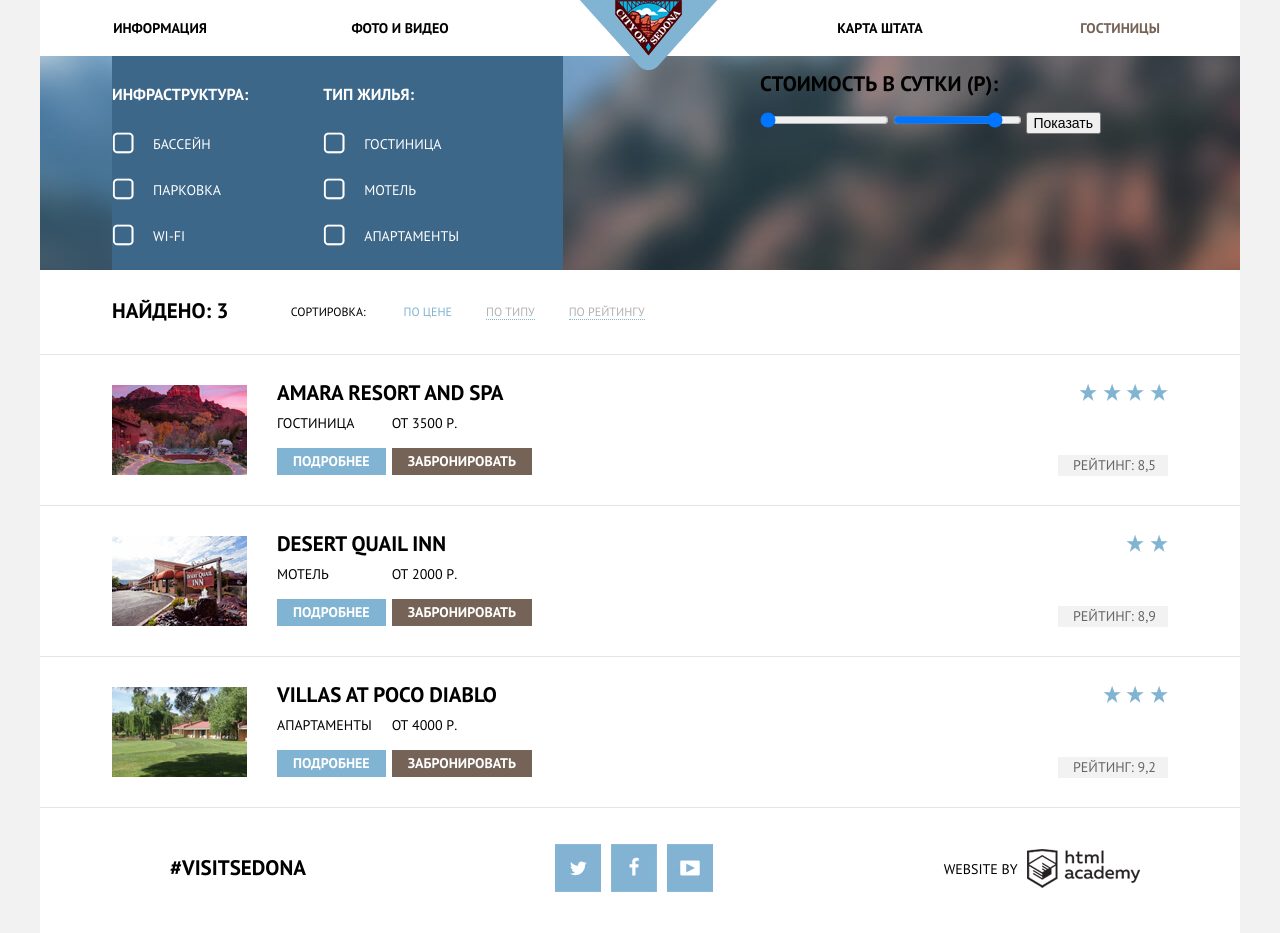
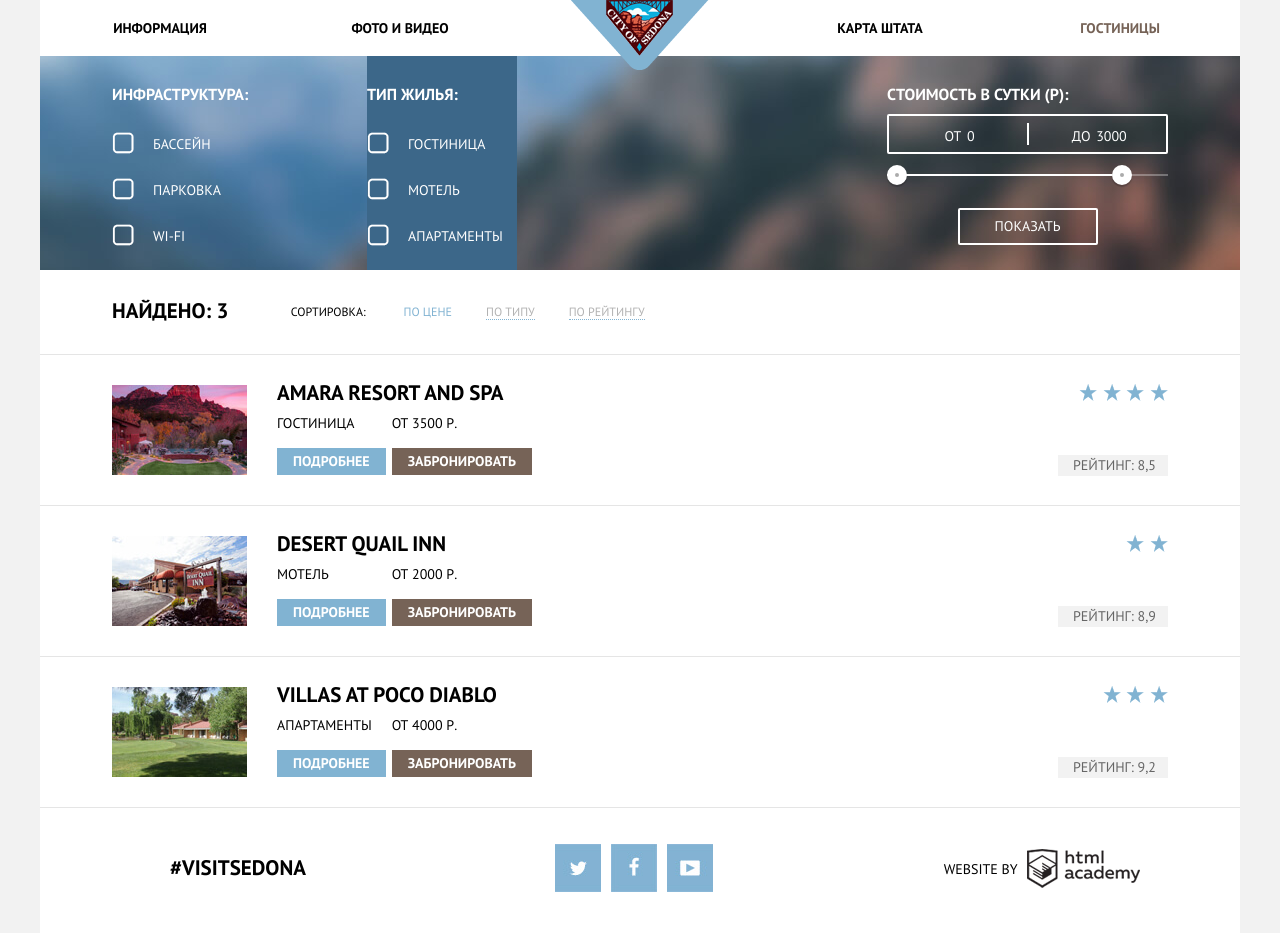
Before and after one commit to unidentified-raccoon/253889-sedona, a plain HTML site: page catalog.html in a window 1280 px wide. Drawn offline with Linux system fonts and the light colour scheme.

Commit message:
dobavila filtr v catalog. podognala vertikalnie razmeri blizhe k maketu. ispravila formu na glavnoi i beluu masku v hero

```diff
--- a/catalog.html
+++ b/catalog.html
@@ -46,7 +46,6 @@
                 			wi-fi
 	    				</label>
 					</div>
-				</div>
 					<div class="filter-house-type">
 						<h2>Тип жилья:</h2>
 	    				<label class="filter-checkbox">
@@ -66,15 +65,20 @@
 	    				</label>
 					</div>
 					<div class="price-filter">
-					<h2>Стоимость в сутки (р):</h2>
-					<div class="price-range-table"></div>
-					<label class="price-min">
-						<input type="range" min="0" max="3600" step="100" value="0">
-					</label>
-					<label class="price-max">
-						<input type="range" min="0" max="3600" step="100" value="3000">
-					</label>
-					<input class="btn" type="submit" value="Показать">
+						<div class="price-filter-name">Стоимость в сутки (р):</div>
+						<div class="price-controls">
+							<label class="min-price">от <input type="text" name="min-price" value="0"></label>
+							<label class="max-price">до <input type="text" name="max-price" value="3000"></label>
+						</div>
+						<div class="range-controls">
+							<div class="scale">
+								<div class="bar"></div>
+							</div>
+							<div class="range-toggle range-toggle-min"></div>
+							<div class="range-toggle range-toggle-max"></div>
+						</div>
+						<button class="btn-price-filter" type="submit">Показать</button>
+					</div>
 				</div>
 			</section>
 <!--search-results-->
--- a/css/style.css
+++ b/css/style.css
@@ -26,10 +26,10 @@
 .logo-main {
   position: absolute;
   top: 0;
-  left: 45%;
+  left: 50%;
   width: 138px;
   height: 70px;
-  margin-left: 50%;
+  transform:translateX(-69px);
 }
 
 /*меню навигации*/
@@ -84,8 +84,8 @@
   width: 20%;
 }
 
-.navigation-main li:nth-child(3) {
-  margin-left: 20%;
+.navigation-main li:nth-child(2) {
+  margin-right: 20%;
 }
 
 .logo-main {
@@ -104,7 +104,7 @@
 
 .hero {
   min-height: 642px;
-  padding-top: 70px;
+  padding-top: 75px;
   background: rgb(87,158,217) url('../img/background-hero.jpg') no-repeat;
   background-position: center -80px;
 }
@@ -118,12 +118,12 @@
 .brand-text::before {
   content: '';
   position: absolute;
-  display: block;
   top: -57px;
   left: 0;
   width: 100%;
   height: 57px;
   background: url('../img/mask-hero.png') no-repeat;
+  background-size: 100% 57px;
 }
 
 .brand-text-wrapper {
@@ -140,7 +140,7 @@
   display: block;
   width: 500px;
   margin: 0 auto;
-  margin-bottom: 34px;
+  margin-bottom: 31px;
   padding-top: 59px;
   font-size: 21px;
   line-height: 26px;
@@ -152,9 +152,9 @@
   display: block;
   width: 500px;
   margin: 0 auto;
-  padding-bottom: 53px;
+  padding-bottom: 49px;
   font-size: 14px;
-  line-height: 21px;
+  line-height: 26px;
   color: rgb(0, 0, 0);
 }
 
@@ -186,10 +186,10 @@
 }
 
 .advantage-name {
-  width: 150px;
+  width: 154px;
   margin: 0 auto;
-  padding-bottom: 25px;
-  padding-top: 46px;
+  margin-bottom: 26px;
+  padding-top: 54px;
   font-size: 21px;
   line-height: 21px;
   font-weight: bold;
@@ -220,7 +220,7 @@
 .advantage-text {
   width: 300px;
   margin: 0 auto;
-  padding-bottom: 39px;
+  padding-bottom: 52px;
 }
 
 .advantage-row {
@@ -236,7 +236,7 @@
 }
 
 .advantage-row .advantage-name {
-  padding-top: 50px;
+  padding-top: 44px;
 }
 
 .advantage-row .advantage-number {
@@ -256,6 +256,7 @@
 
 .advantage-row .advantage-text {
   width: 266px;
+  padding-bottom: 56px;
 }
 
 .clearfix::after {
@@ -280,17 +281,17 @@
   width: 150px;
   margin: 0 auto;
   margin-top: 60px;
+  margin-bottom: 26px;
   font-size: 21px;
   line-height: 21px;
   font-weight: bold;
-  padding-top: 105px;
-  padding-bottom: 28px;
+  padding-top: 100px;
 }
 
 .feature-text {
   width: 285px;
   margin: 0 auto;
-  padding-bottom: 84px;
+  padding-bottom: 82px;
 }
 
 .feature-home::before {
@@ -320,7 +321,7 @@
 .feature-present::before {
   content: '';
   position: absolute;
-  top: 0;
+  top: -4px;
   left: 50%;
   width: 75px;
   height: 76px;
@@ -338,7 +339,7 @@
   width: 435px;
   margin: 0 auto;
   margin-bottom: 30px;
-  padding-top: 55px;
+  padding-top: 59px;
   font-size: 30px;
   line-height: 24px;
   font-weight: bold;
@@ -347,7 +348,7 @@
 .form-description-text {
   width: 435px;
   margin: 0 auto;
-  padding-bottom: 48px;
+  padding-bottom: 46px;
   font-size: 14px;
   line-height: 24px;
 }
@@ -356,7 +357,7 @@
   width: 568px;
   margin: 0 auto;
   text-align: center;
-  padding-top: 32px;
+  padding-top: 28px;
   padding-bottom: 33px;
   font-size: 21px;
   line-height: 26px;
@@ -366,28 +367,15 @@
 }
 
 .form-content {
-  width: 454px;
+  width: 456px;
   margin: 0 auto;
-  padding: 57px 57px;
+  padding: 55px 56px;
   font-size: 0;
   background-color: rgb(255, 255, 255);
 }
 
-.form-hotel-search {
-  margin-bottom: 54px;
-}
-
-.btn-search {
-  display: block;
-  padding-top: 18px;
-  padding-bottom: 20px;
-  font-size: 21px;
-  line-height: 26px;
-  font-weight: bold;
-  text-align: center;
-  color: rgb(255, 255, 255);
-  background-color: rgb(129, 179, 210);
-  text-decoration: none;
+.form-fields-wrapper {
+  margin-bottom: 55px;
 }
 
 .form-date span {
@@ -473,7 +461,7 @@
   font-weight: bold;
 }
 
-.form-content button {
+.form-content .btn {
   width: 38px;
   padding-bottom: 4px;
   padding-top: 4px;
@@ -487,11 +475,11 @@
   background-color: transparent;
 }
 
-.form-content button:hover {
+.form-content .btn:hover {
   color: rgb(0, 0, 0);
 }
 
-.form-content button:active {
+.form-content .btn:active {
   color: rgb(129, 179, 210);
 }
 
@@ -529,6 +517,31 @@
 
 .calendar-icon:active {
   background-position: -10px -214px;
+}
+
+.btn-search {
+  display: block;
+  width: 100%;
+  padding-top: 18px;
+  padding-bottom: 16px;
+  font-size: 21px;
+  line-height: 26px;
+  font-weight: bold;
+  text-align: center;
+  text-transform: uppercase;
+  color: rgb(255, 255, 255);
+  background-color: rgb(129, 179, 210);
+  border: none;
+  cursor: pointer;
+}
+
+.btn-search:hover {
+  background-color: rgb(102, 158, 192);
+}
+
+.btn-search:active {
+  color: rgb(136, 182, 209);
+  background-color: rgb(84, 150, 189);
 }
 
 .footer-main {
@@ -663,9 +676,8 @@
 }
 
 .filter-infrastructure {
-  width: 20%;
+  width: 150px;
   float: left;
-  background-color: rgba(60, 103, 137);
 }
 
 .filter-infrastructure h2 {
@@ -679,8 +691,9 @@
 }
 
 .filter-house-type {
-  width: 20%;
+  width: 150px;
   float: left;
+  margin-left: 105px;
   background-color: rgba(60, 103, 137);
 }
 
@@ -731,8 +744,127 @@
 
 /*price filter*/
 .price-filter {
-  width: 40%;
+  width: 26.6%;
+  padding-top: 28px;
   float: right;
+  color: rgb(255, 255, 255);
+}
+
+.price-filter-name {
+  margin-bottom: 9px;
+  font-size: 16px;
+  font-weight: bold;
+  line-height: 21px;
+}
+
+.price-controls {
+  position: relative;
+  height: 36px;
+  margin-bottom: 20px;
+  font-size: 0;
+  border: 2px solid rgb(255, 255, 255);
+  border-radius: 2px;
+}
+
+.price-controls::after {
+  content: '';
+  position: absolute;
+  top: 50%;
+  left: 50%;
+  width: 2px;
+  height: 22px;
+  background: rgb(255, 255, 255);
+  transform: translate(-50%, -50%);
+}
+
+.price-controls label {
+  display: inline-block;
+  vertical-align: top;
+  font-size: 14px;
+  font-weight: normal;
+  line-height: 38px;
+  cursor: pointer;
+}
+
+.price-controls .min-price {
+  width: 30%;
+  padding-left: 20%;
+}
+
+.price-controls .max-price {
+  width: 30%;
+  padding-left: 16%;
+}
+
+.price-controls input {
+  width: 50px; /*задать в процентах*/
+  margin: 0;
+  color: inherit;
+  font: inherit;
+  background: none;
+  border: none;
+  outline: none;
+}
+
+.range-controls {
+  position: relative;
+  margin-bottom: 32px;
+}
+
+.range-controls .scale {
+  height: 2px;
+  background: rgba(255, 255, 255, 0.3);
+}
+
+.range-controls .bar {
+  width: 80%;
+  height: 2px;
+  background: rgb(255, 255, 255);
+}
+
+.range-toggle {
+  position: absolute;
+  top: -9px;
+  width: 4px;
+  height: 4px;
+  background: rgb(171, 171, 171);
+  border: 8px solid rgb(255, 255, 255);
+  border-radius: 50%;
+  box-shadow: 0 2px 1px 0 rgba(0, 1, 1, 0.2);
+  cursor: pointer;
+}
+
+.range-toggle:hover {
+  background: rgb(28, 79, 128);
+}
+
+.range-toggle-min {
+  left: 0;
+}
+
+.range-toggle-max {
+  left: 80%;
+}
+
+.btn-price-filter {
+  display: block;
+  margin: 0 auto;
+  padding: 6px 35px;
+  font-family: "PT Sans", "Arial", sans-serif;
+  font-size: 14px;
+  line-height: 21px;
+  color: rgb(255, 255, 255);
+  text-transform: uppercase;
+  background: transparent;
+  border: 2px solid rgb(255, 255, 255);
+  border-radius: 2px;
+  outline: none;
+  cursor: pointer;
+}
+
+.btn-price-filter:hover {
+  color: rgb(0, 0, 0);
+  background: rgb(255, 255, 255);
 }
 
 .wrapper-search {
```
Also changed, not shown: index.html (+5 -3 lines). Lines whose indentation alone changed are shown as unchanged.
